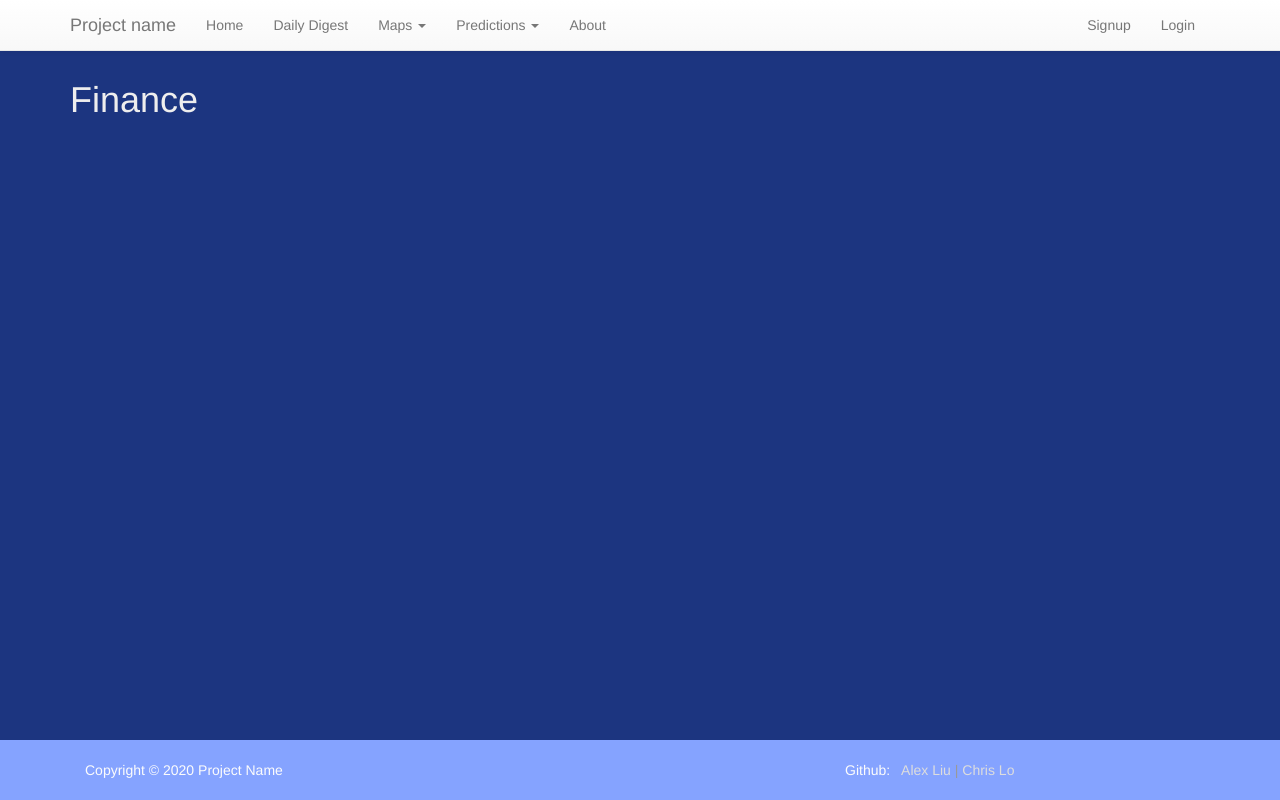
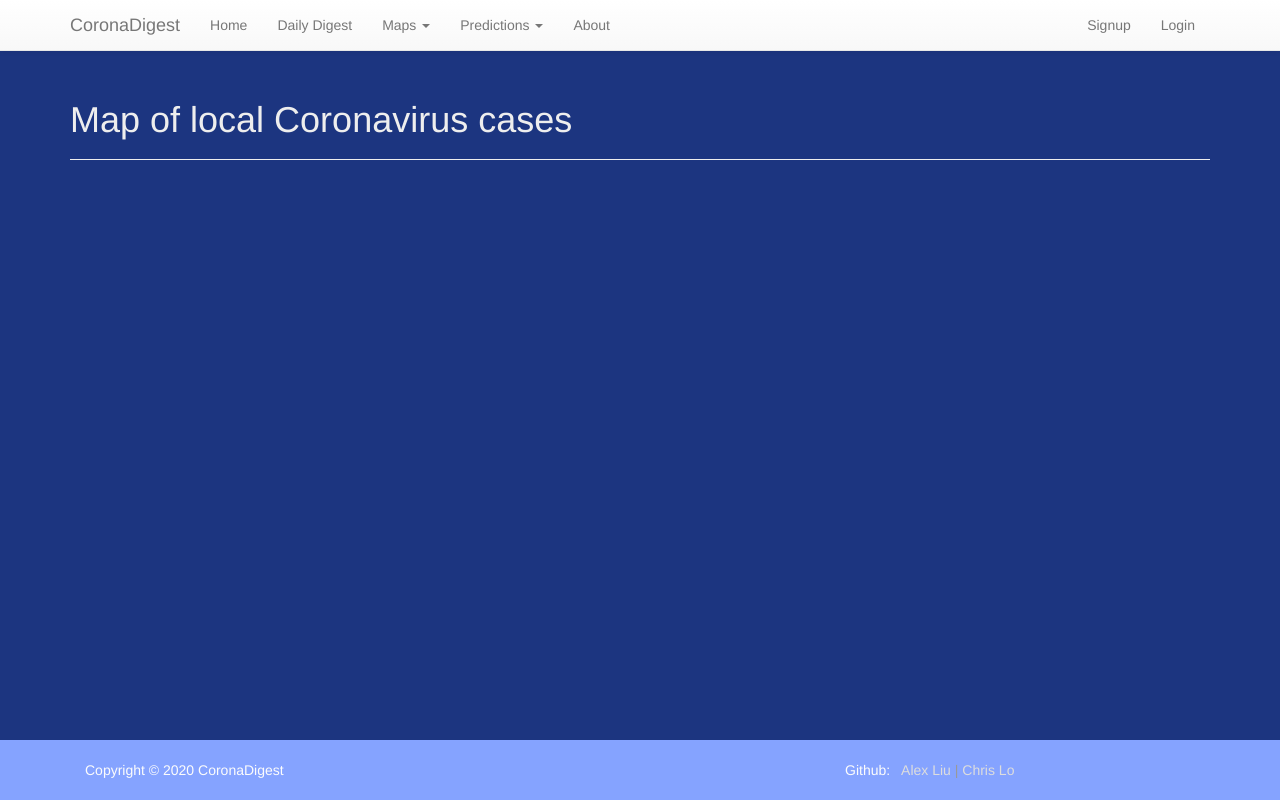
Before and after one commit to 2019aliu/HooHacks2020, a Flask app: page /finance in a window 1280 px wide. Run offline with Flask 2, Linux system fonts and the light colour scheme; some libraries are stand-ins or nearby versions.

Commit message:
Design changes

```diff
--- a/app.py
+++ b/app.py
@@ -129,3 +129,11 @@ if __name__ == '__main__':
     port = int(os.environ.get('PORT', 5000))
     app.run(host='0.0.0.0', port=port)
 '''
+
+
+# some test code
+'''
+@app.route('/test')
+def test():
+    return render_template('pages/test.html')
+'''
--- a/templates/layouts/main.html
+++ b/templates/layouts/main.html
@@ -69,7 +69,7 @@
             <span class="icon-bar"></span>
             <span class="icon-bar"></span>
           </button>
-          <a class="navbar-brand" href="/">Project name</a>
+          <a class="navbar-brand" href="/">CoronaDigest</a>
         </div>
         <div class="collapse navbar-collapse">
           <ul class="nav navbar-nav">
@@ -132,6 +132,7 @@
       {% endwith %}
 
       {% block content %}{% endblock %}
+
       <br/><br/><br/><br/><br/>
 
     </main>
@@ -141,7 +142,7 @@
   <footer class="footer">
     <div class="container">
       <div class="col-md-8">
-          <p>Copyright &copy; 2020 Project Name</p>
+          <p>Copyright &copy; 2020 CoronaDigest</p>
       </div>
       <div class="col-md-4 text-md-right">
           <span class="text-light">Github:</span>
--- a/templates/pages/coronavirus_cases.html
+++ b/templates/pages/coronavirus_cases.html
@@ -2,7 +2,10 @@
 {% block title %}Coronavirus Predictions{% endblock %}
 {% block content %}
 
-<h1 class="display-1">Coronavirus Predictions</h1>
+<div class="page-header">
+    <h1>Coronavirus Predictions</h1>
+</div>
+
 <p>A machine learning model to predict the number of cases in countries around the world</p>
 
 {% endblock %}
--- a/templates/pages/digest.html
+++ b/templates/pages/digest.html
@@ -2,7 +2,9 @@
 {% block title %}Daily Digest{% endblock %}
 {% block content %}
 
-<h1 class="display-1">Daily Digest</h1>
+<div class="page-header">
+    <h1>Daily Digest</h1>
+</div>
 
 <!-- <p style="font-size: large; ">{{digest}}</p> -->
 <p class="lead" style="font-size: large;">
--- a/templates/pages/finance.html
+++ b/templates/pages/finance.html
@@ -2,6 +2,8 @@
 {% block title %}Finance{% endblock %}
 {% block content %}
 
-<h1 class="display-1">Finance</h1>
+<div class="page-header">
+    <h1>Map of local Coronavirus cases</h1>
+</div>
 
 {% endblock %}
--- a/templates/pages/jhu_map.html
+++ b/templates/pages/jhu_map.html
@@ -3,7 +3,9 @@
 {% block content %}
 
 <div class="jhumaptext">
-    <h1 class="display-3">Map of local Coronavirus cases</h1>
+    <div class="page-header">
+        <h1>Map of local Coronavirus cases</h1>
+    </div>
     <p class="lead">This map shows all cases of Coronavirus as of today.
         Made by Johns Hopkins University (JHU) researchers, this map was made to help everyone track cases world wide.
         <!-- To use:
--- a/templates/pages/main_content.html
+++ b/templates/pages/main_content.html
@@ -22,8 +22,8 @@
   <h1>Sticky footer with fixed navbar</h1>
 </div>
 <p class="lead">Pin a fixed-height footer to the bottom of the viewport in desktop browsers with this custom HTML and CSS. A fixed navbar has been added within <code>#wrap</code> with <code>padding-top: 60px;</code> on the <code>.container</code>.</p> -->
-
 <div class="container-fluid">
+  <br/><br/><br/>
   <div class="jumbotron titlebox">
     <h1>Let's Beat Coronavirus with Knowledge.</h1>
     <br>
--- a/templates/pages/world_map.html
+++ b/templates/pages/world_map.html
@@ -18,7 +18,9 @@
 </style>
 
 <div class="worldmaptext">
-  <h1 class="display-3">3D Map of Confirmed Coronavirus Cases, 2020 Pandemic</h1>
+  <div class="page-header">
+    <h1>3D Map of Confirmed Coronavirus Cases, 2020 Pandemic</h1>
+  </div>
   <p class="lead">This globe displays a logarithmic scaling of the number of confirmed cases of Coronavirus, or COVID-19.
     The number of cases and colors are logarithmically scaled. For example, on 3/28/20,
     the US has a value of a little more than 5, so the number of cases would be 10 to the 5th power
```
Also changed, not shown: 2 other files.
